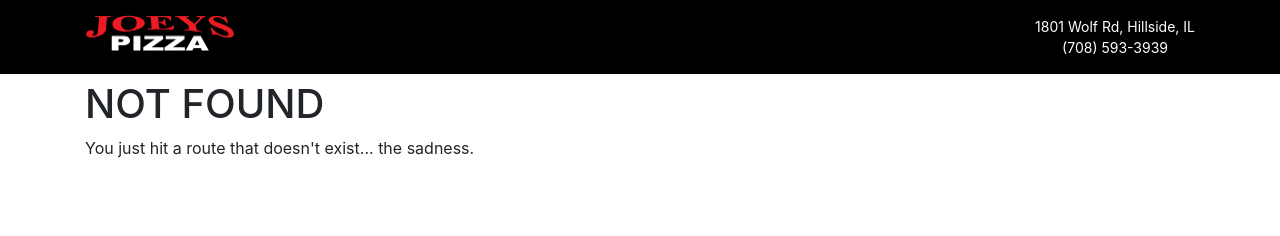
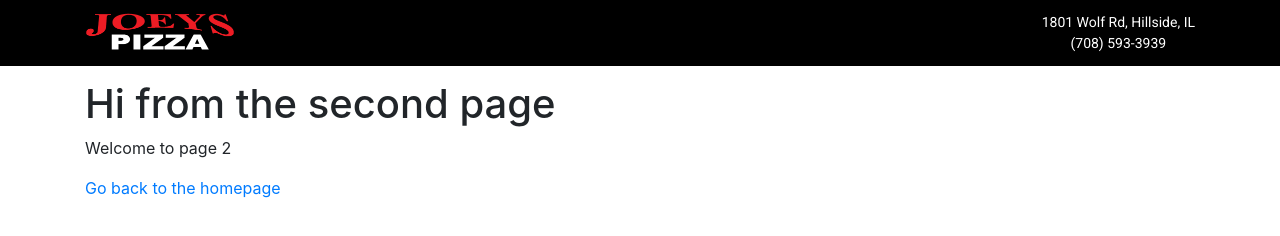
Before and after one commit to JoeysPizza/joeyspizza.github.io, a Gatsby site: page /menu in a window 1280 px wide. Before the commit this address had no page. Built offline with nearby package versions, Linux system fonts and the light colour scheme; Gatsby itself is replaced by a stand-in of ours; a web font is replaced by a local one.

Commit message:
Improve header, add fonts, and run prettier formatting

```diff
--- a/package.json
+++ b/package.json
@@ -16,7 +16,9 @@
     "react": "^16.6.0",
     "react-dom": "^16.6.0",
     "react-helmet": "^5.2.0",
-    "reactstrap": "^6.5.0"
+    "reactstrap": "^6.5.0",
+    "typeface-playfair-display": "0.0.54",
+    "typeface-roboto": "0.0.54"
   },
   "keywords": [
     "gatsby"
--- a/src/components/header.js
+++ b/src/components/header.js
@@ -1,57 +1,45 @@
-import React, { Component } from 'react';
-import Link from 'gatsby-link';
-import {
-  Collapse,
-  Navbar,
-  NavbarToggler,
-  // NavbarBrand,
-  Nav,
-  NavItem,
-  // NavLink,
-} from 'reactstrap';
+import React, { Component } from 'react'
+import Link from 'gatsby-link'
+import { Navbar, Nav, NavItem } from 'reactstrap'
 
-import Logo from './logo';
+import Logo from './logo'
 
 export default class Header extends Component {
-  constructor(props) {
-    super(props);
-
-    this.toggle = this.toggle.bind(this);
-    this.close = this.close.bind(this);
-    this.state = {
-      isOpen: false,
-    };
-  }
-  toggle() {
-    this.setState({
-      isOpen: !this.state.isOpen,
-    });
-  }
-  close() {
-    this.setState({
-      isOpen: false,
-    });
-  }
   render() {
     return (
-      <Navbar dark expand="sm" className="fixed-top" style={{ backgroundColor: '#000' }}>
+      <Navbar
+        dark
+        expand="sm"
+        className="fixed-top"
+        style={{ backgroundColor: '#000' }}
+      >
         <div className="container">
-          <Link to="/" className="navbar-brand" onClick={this.close} style={{ padding: 0 }}>
+          <Link
+            to="/"
+            className="navbar-brand"
+            onClick={this.close}
+            style={{ paddingBottom: 0 }}
+          >
             <Logo />
           </Link>
-          <NavbarToggler onClick={this.toggle} />
-          <Collapse isOpen={this.state.isOpen} navbar>
-            <Nav className="ml-auto" navbar>
+          <Nav navbar>
             <NavItem>
-                <span className="navbar-text text-center" style={{ color: '#fff', fontSize: '14px' }}>
+              <span
+                className="navbar-text text-center"
+                style={{
+                  color: '#fff',
+                  fontFamily: 'Roboto, sans-serif',
+                  fontSize: '14px',
+                  padding: 0,
+                }}
+              >
                 1801 Wolf Rd, Hillside, IL <br />
                 (708) 593-3939
               </span>
             </NavItem>
           </Nav>
-          </Collapse>
         </div>
       </Navbar>
-    );
+    )
   }
 }
--- a/src/components/layout.js
+++ b/src/components/layout.js
@@ -6,6 +6,9 @@ import { StaticQuery, graphql } from 'gatsby'
 import 'bootstrap/dist/css/bootstrap.css'
 
 import Header from './header'
+
+require('typeface-playfair-display')
+require('typeface-roboto')
 
 const Layout = ({ children }) => (
   <StaticQuery
@@ -30,9 +33,10 @@ const Layout = ({ children }) => (
           <html lang="en" />
         </Helmet>
         <Header siteTitle={data.site.siteMetadata.title} />
-        <main className="container"
+        <main
+          className="container"
           style={{
-            marginTop: '80px'
+            marginTop: '80px',
           }}
         >
           {children}
--- a/src/components/logo.js
+++ b/src/components/logo.js
@@ -17,16 +17,22 @@ const Logo = () => (
   <StaticQuery
     query={graphql`
       query {
-        placeholderImage: file(relativePath: { eq: "joeys-pizza-logo-w300-onblack.png" }) {
+        logo: file(relativePath: { eq: "joeys-pizza-logo-onblack.png" }) {
           childImageSharp {
             fixed(width: 150) {
-              ...GatsbyImageSharpFixed
+              ...GatsbyImageSharpFixed_noBase64
             }
           }
         }
       }
     `}
-    render={data => <Img fixed={data.placeholderImage.childImageSharp.fixed} critical={true} fadeIn={false} alt="Joeys Pizza logo" />}
+    render={data => (
+      <Img
+        fixed={data.logo.childImageSharp.fixed}
+        critical={true}
+        alt="Joeys Pizza logo"
+      />
+    )}
   />
 )
 export default Logo
--- /dev/null
+++ b/src/pages/menu.js
@@ -0,0 +1,14 @@
+import React from 'react'
+import { Link } from 'gatsby'
+
+import Layout from '../components/layout'
+
+const SecondPage = () => (
+  <Layout>
+    <h1>Hi from the second page</h1>
+    <p>Welcome to page 2</p>
+    <Link to="/">Go back to the homepage</Link>
+  </Layout>
+)
+
+export default SecondPage
```
Also changed, not shown: src/components/menu.js (+114 -46 lines), src/images/joeys-pizza-logo-onblack.png (renamed from src/images/joeys-pizza-logo-w300-onblack.png), src/images/joeys-pizza-logo-w150-onblack.png (deleted), 1 other file. Lines whose indentation alone changed are shown as unchanged.
